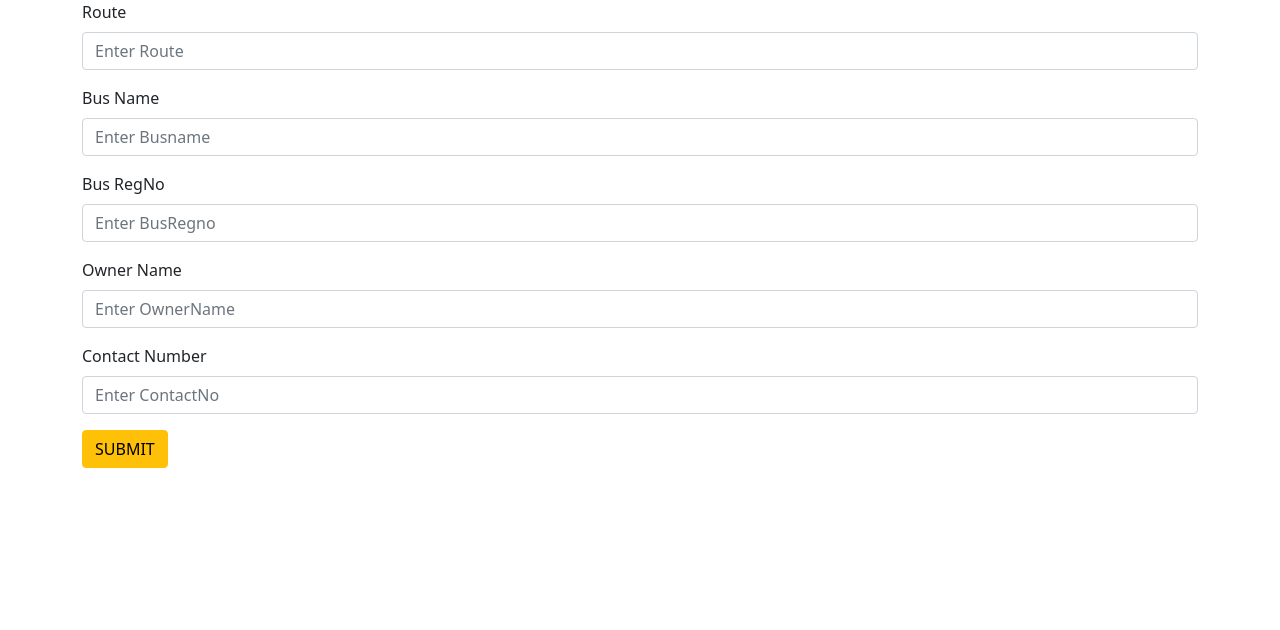
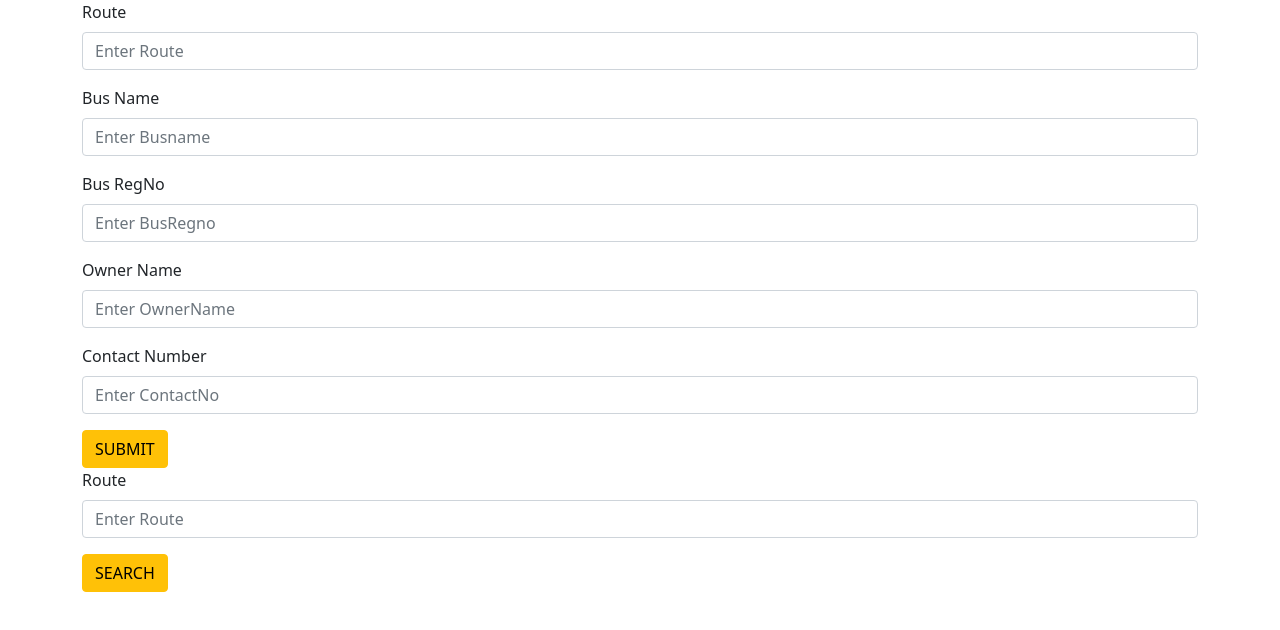
Before and after one commit to adhiponnuzz/BusManagementReactapp, a React (Create React App) app: page / in a window 1280 px wide. Shown: the top 630 px of the page. Built offline with nearby package versions, Linux system fonts and the light colour scheme.

Commit message:
searchbus finished

```diff
--- a/src/App.js
+++ b/src/App.js
@@ -3,12 +3,14 @@
 import Addbus from './component/Addbus';
 import 'bootstrap/dist/css/bootstrap.min.css';
 import  'bootstrap/dist/js/bootstrap.bundle.min.js';
+import Searchbus from './component/Searchbus';
 
 function App() {
   return (
 
     <>
     <Addbus/>
+    <Searchbus/>
 
 
     </>
--- /dev/null
+++ b/src/component/Searchbus.js
@@ -0,0 +1,39 @@
+import React, { useState } from 'react'
+
+const Searchbus = () => {
+    var [busroute,setBusroute]=useState("")
+    const subData=()=>{
+        const data={"Busroute":busroute}
+        console.log(data)
+
+
+    }
+
+  return (
+    <div>
+
+<div className="container">
+    <div className="row">
+        <div className="col col-12 col-sm-12 col-md-12 col-lg-12 col-xl-12 col-xxl-12">
+            <div className="row g-3">
+                <div className="col col-12 col-sm-6 col-md-6 col-lg-12 col-xl-12 col-xxl-12">
+                    <label for="" className="form-label">Route</label>
+                    <input onChange={(e)=>{setBusroute(e.target.value)}}  placeholder="Enter Route" type="text" className="form-control"/>
+                </div>
+                <div className="col col-12 col-sm-12 col-md-12 col-lg-12 col-xl-12 col-xxl-12">
+                    <button  onClick={subData} className="btn btn-warning">SEARCH</button>
+                </div>
+            </div>
+        </div>
+    </div>
+</div>
+
+
+
+
+
+    </div>
+  )
+}
+
+export default Searchbus
```
